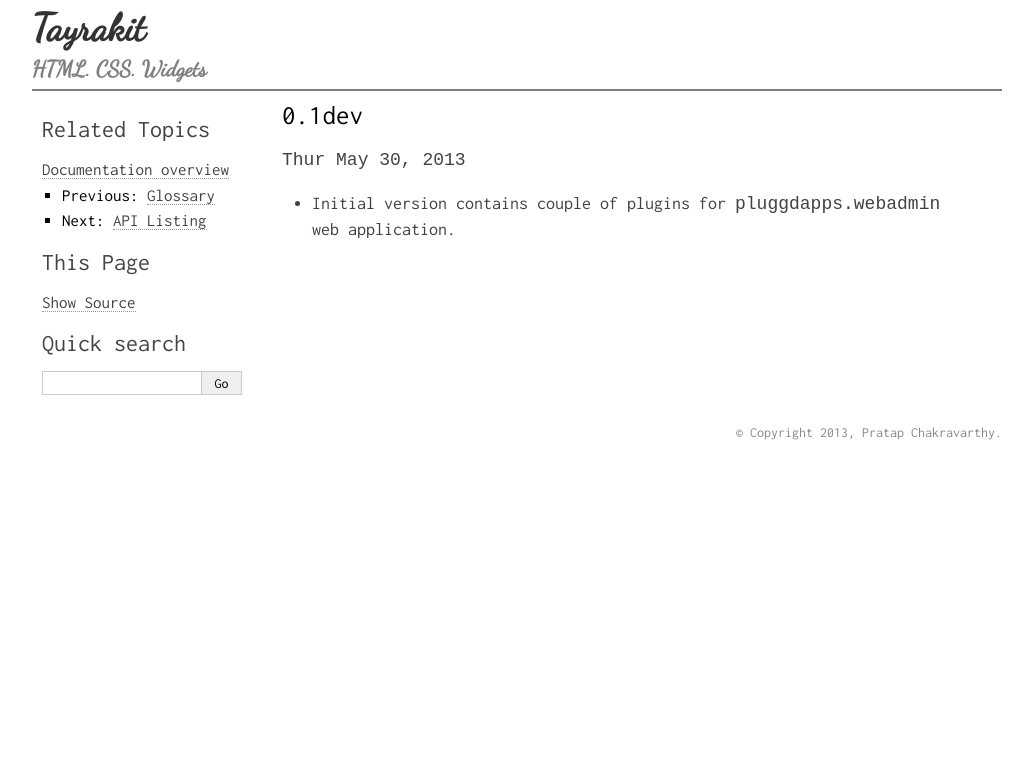
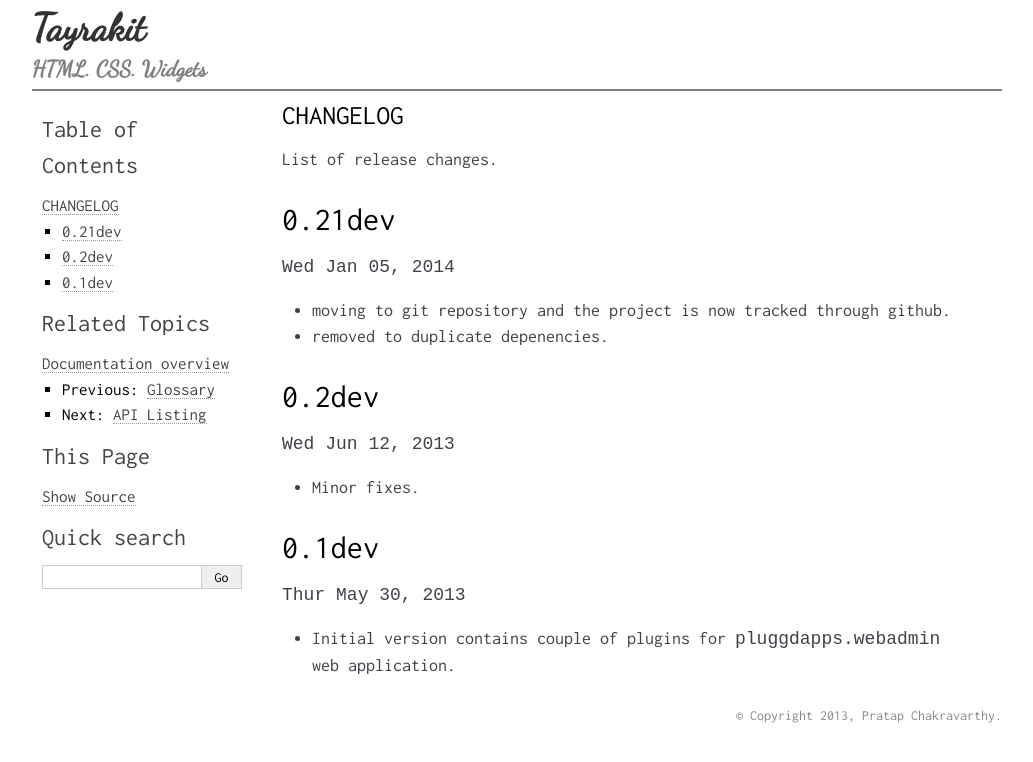
Before and after one commit to pluggdapps/tayrakit, a Sphinx documentation site: the page built from docs/CHANGELOG.rst, in a window 1280 px wide. Shown: the top 762 px of the page, without its empty margins (123-1156 px from the left). Built offline with Sphinx 7.4.7, drawn with Linux system fonts in a browser that asks for light colours.

Commit message:
Preparing for 0.21dev release.

```diff
--- a/docs/CHANGELOG.rst
+++ b/docs/CHANGELOG.rst
@@ -1,5 +1,25 @@
+CHANGELOG
+=========
+
+List of release changes.
+
+0.21dev
+-------
+
+``Wed Jan 05, 2014``
+
+- moving to git repository and the project is now tracked through github.
+- removed to duplicate depenencies.
+
+0.2dev
+------
+
+``Wed Jun 12, 2013``
+
+- Minor fixes.
+
 0.1dev
--------
+------
 
 ``Thur May 30, 2013``
 
```
Also changed, not shown: docs/index.rst (+11 -3 lines).
